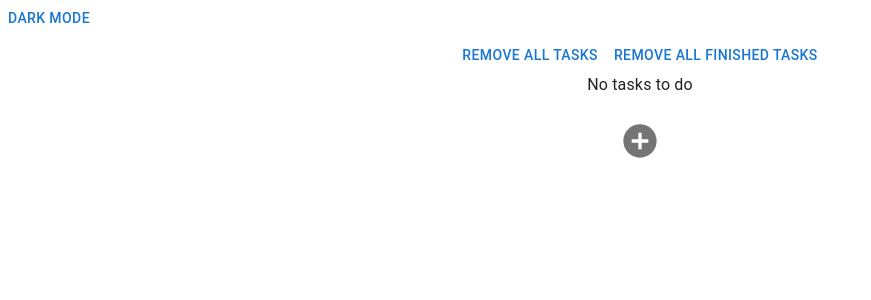
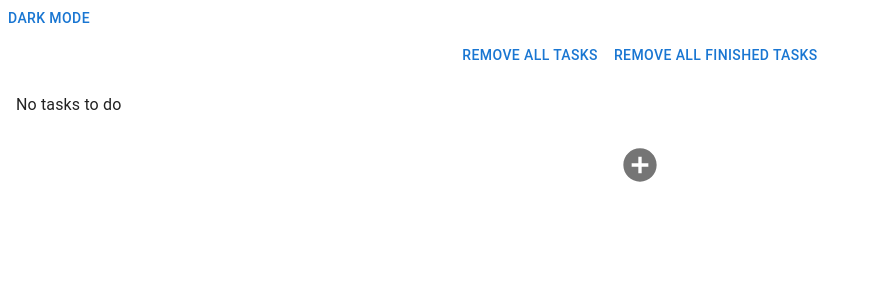
Before and after one commit to Sadurko/to-do-list, a React (Create React App) app: page / in a window 1280 px wide. Shown: the top 300 px of the page, without its empty margins (0-871 px from the left). Built offline with nearby package versions, Linux system fonts and the light colour scheme.

Commit message:
Changing taks list so it uses MUI <List>

```diff
--- a/src/components/TaskList.tsx
+++ b/src/components/TaskList.tsx
@@ -1,15 +1,29 @@
 import React, { FC, useRef, useState } from 'react';
-import { Grid, Button, Dialog, DialogTitle, DialogContent, DialogContentText, TextField, DialogActions, Paper, styled, IconButton } from '@mui/material';
+import {
+    Button,
+    Dialog,
+    DialogTitle,
+    DialogContent,
+    DialogContentText,
+    TextField,
+    DialogActions,
+    IconButton,
+    List,
+    ListItem,
+    ListItemText,
+    ListItemButton,
+    ListItemIcon,
+    Checkbox
+} from '@mui/material';
 import DeleteTask from './DeleteTask';
 import DeleteAll from './DeleteAll';
-import Task from './Task';
 import AddCircleOutlinedIcon from '@mui/icons-material/AddCircleOutlined';
 
 
-const Item = styled(Paper)(() => ({
-    elevation: 1,
-    backgroundColor: 'lightgray',
-  }));
+// const Item = styled(Paper)(() => ({
+//     elevation: 1,
+//     backgroundColor: 'lightgray',
+//   }));
 
 
 interface ITask {
@@ -139,45 +153,55 @@ const ItemList: FC<Props> = ({ array }) => {
             <DeleteAll
                 onConfirmation={() => removeAllTasks()}
                 text='Are you sure you want to remove all tasks?'
-            >Remove all tasks</DeleteAll>
+            >
+                Remove all tasks
+            </DeleteAll>
+
             <DeleteAll
                 onConfirmation={() => removeAllFinishedTasks()}
                 text='Are you sure you want to remove all finished tasks?'
-            >Remove all finished tasks</DeleteAll>
+            >
+                Remove all finished tasks
+            </DeleteAll>
 
-            <Grid container spacing={2} justifyContent='center' alignItems="center">
+            <List sx={{ width: '100%', maxWidth: 450 }}>
                 {
-                    tasks.length === 0 ?
-                    <Grid item xs={12}>No tasks to do</Grid> : // if there are no tasks to do
-                    indexes.map(i => (
-                        <Grid
-                            item
-                            xs={12}
+                    (tasks.length === 0)
+                    ? <ListItem>
+                        <ListItemText>No tasks to do</ListItemText>
+                    </ListItem> // if there are no tasks to do
+                    : indexes.map(i => (
+                        <ListItem
                             key={i}
-                            sx={{ display: 'flex', justifyContent: 'center' }}
+                            secondaryAction={
+                                <IconButton edge='end'>
+                                    <DeleteTask onClick={() => removeTask(i)} />
+                                </IconButton>
+                            }
                         >
-                            <Item sx={{ width: 600, mr: 1, display: 'flex', justifyContent: 'flex-start' }}>
-                                <Task
-                                    task={tasks[i].task}
-                                    done={tasks[i].done}
-                                    onChange={() => toggleTask(i)}
-                                />
-                            </Item>
-                            <Item sx={{ flexShrink: 0 }}>
-                                <DeleteTask onClick={() => removeTask(i)}/>
-                            </Item>
-                        </Grid>
+                            <ListItemButton role={undefined} onClick={() => toggleTask(i)} dense>
+                                <ListItemIcon>
+                                    <Checkbox
+                                        edge='start'
+                                        checked={tasks[i].done}
+                                        tabIndex={-1}
+                                        disableRipple
+                                        inputProps={{ 'aria-labelledby': tasks[i].task }}
+                                    />
+                                </ListItemIcon>
+                                <ListItemText id={tasks[i].task} primary={tasks[i].task} />
+                            </ListItemButton>
+                        </ListItem>
                         )
                     )
                 }
-                <Grid item xs={12}>
-                    <IconButton onClick={handleClickOpen}>
-                        <AddCircleOutlinedIcon sx={{ fontSize: '40px' }}/>
-                    </IconButton>
+            </List>
 
-                    <AddDialog/>
-                </Grid>
-            </Grid>
+            <IconButton onClick={handleClickOpen}>
+                <AddCircleOutlinedIcon sx={{ fontSize: '40px' }}/>
+            </IconButton>
+
+            <AddDialog/>
         </>
     );
 }
```
